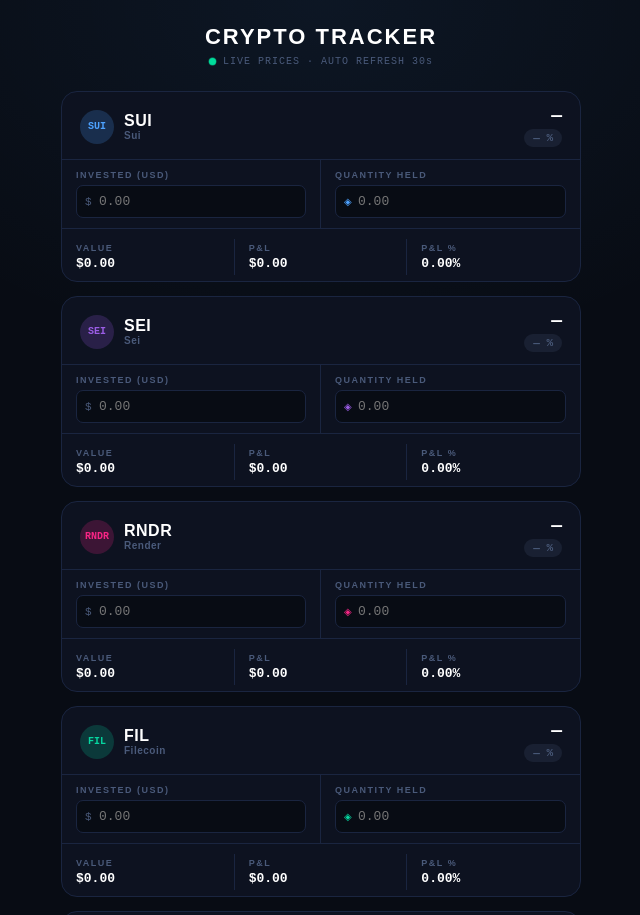
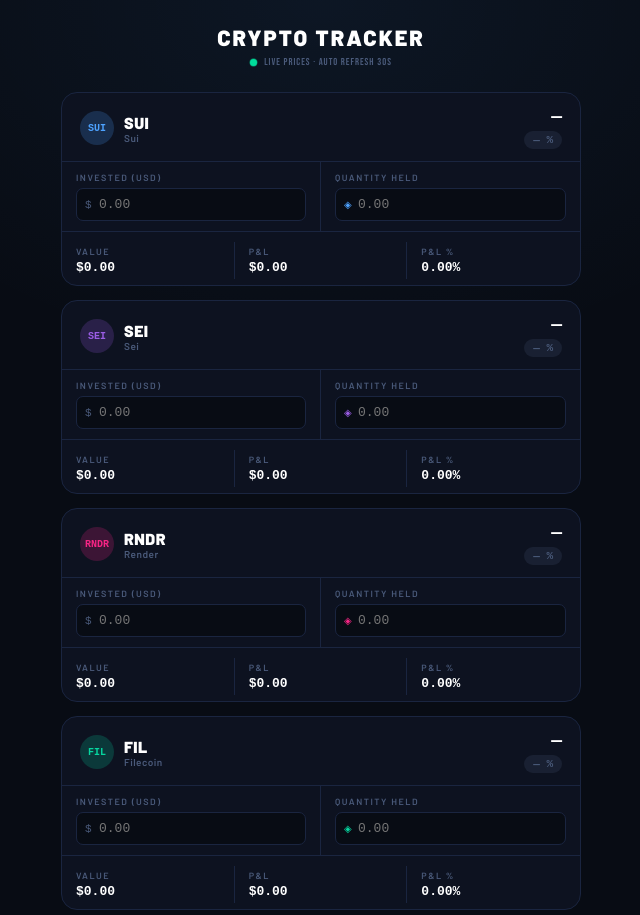
Before and after one commit to biotclinic/sui-track, a plain HTML site: page index.html in a window 1280 px wide. Shown: the top 915 px of the page, without its empty margins (319-959 px from the left). Drawn offline with Linux system fonts and the light colour scheme; no server answers.

Commit message:
Update index.html

```diff
--- a/index.html
+++ b/index.html
@@ -21,7 +21,7 @@
   body {
     background: var(--bg);
     color: var(--text);
-    font-family: 'Syne', sans-serif;
+    font-family: 'Barlow', sans-serif;
     min-height: 100vh;
     padding: 24px 16px 40px;
     background-image:
@@ -39,7 +39,7 @@
 
   .subtitle {
     text-align: center;
-    font-family: 'Space Mono', monospace;
+    font-family: 'Bebas Neue', sans-serif;
     font-size: 10px;
     color: var(--muted);
     letter-spacing: 1px;
```
